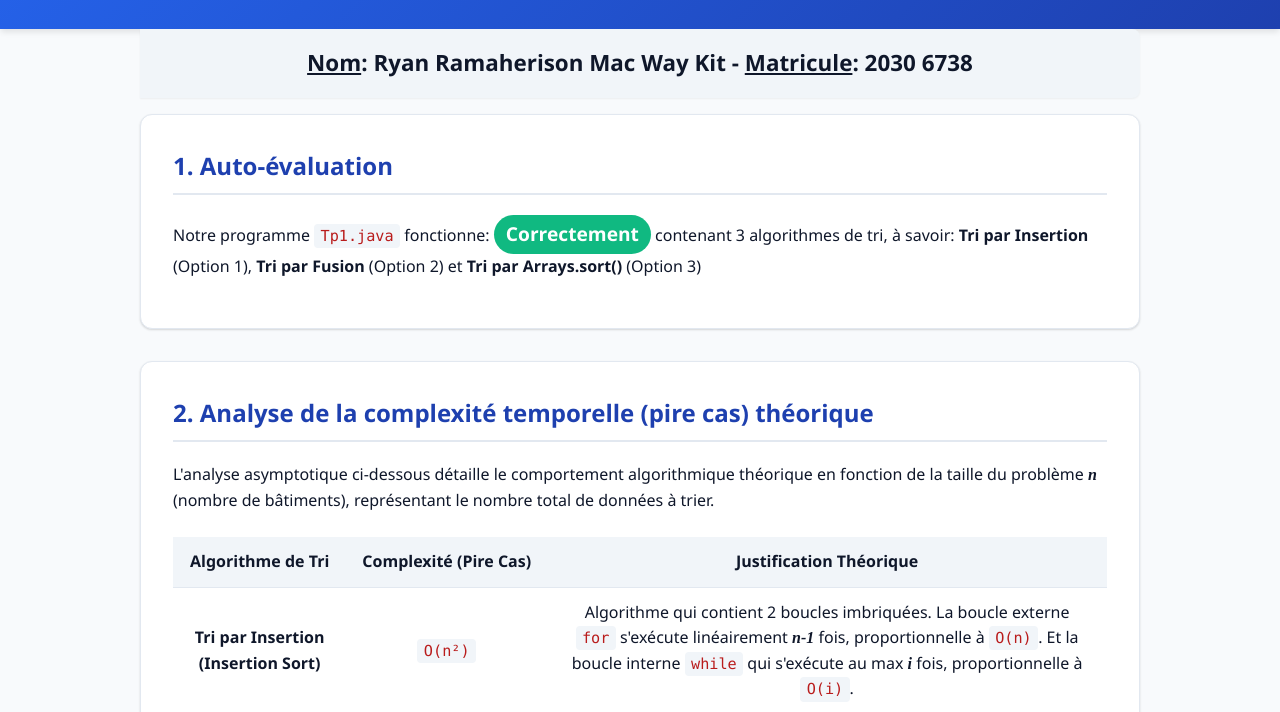
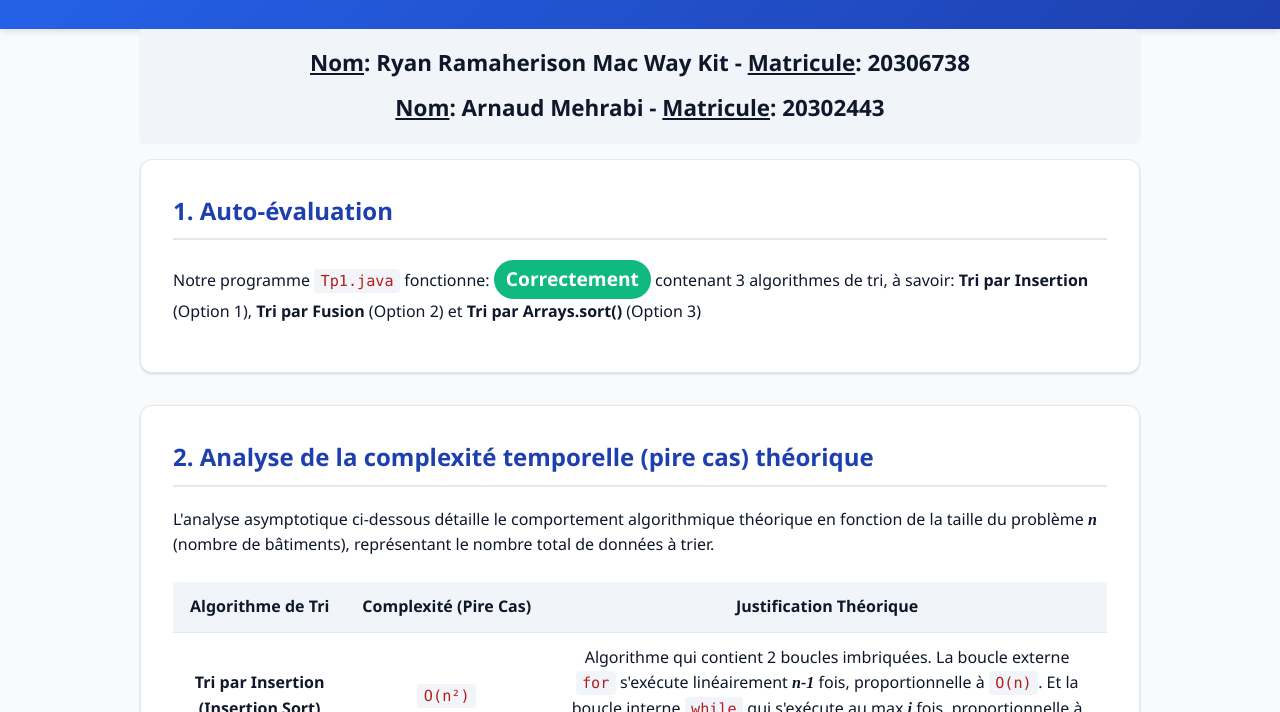
Before and after one commit to Arw4n/IFT2015_TP1, a plain HTML site: page rapport/index.html in a window 1280 px wide. Shown: the part 86-798 px from the top of the page. Drawn offline with nearby package versions, Linux system fonts and the light colour scheme.

Commit message:
Ajout du nom + matricule d'Arnaud

```diff
--- a/rapport/index.html
+++ b/rapport/index.html
@@ -15,7 +15,8 @@
     </header>
 
     <div class="team">
-        <u>Nom</u>:<strong> Ryan Ramaherison Mac Way Kit</strong> - <u>Matricule</u>: <strong>2030 6738</strong><br>
+        <u>Nom</u>:<strong> Ryan Ramaherison Mac Way Kit</strong> - <u>Matricule</u>: <strong>20306738</strong><br>
+        <u>Nom</u>:<strong> Arnaud Mehrabi</strong> - <u>Matricule</u>: <strong>20302443</strong><br>
     </div>
 
     <div class="container">
```
